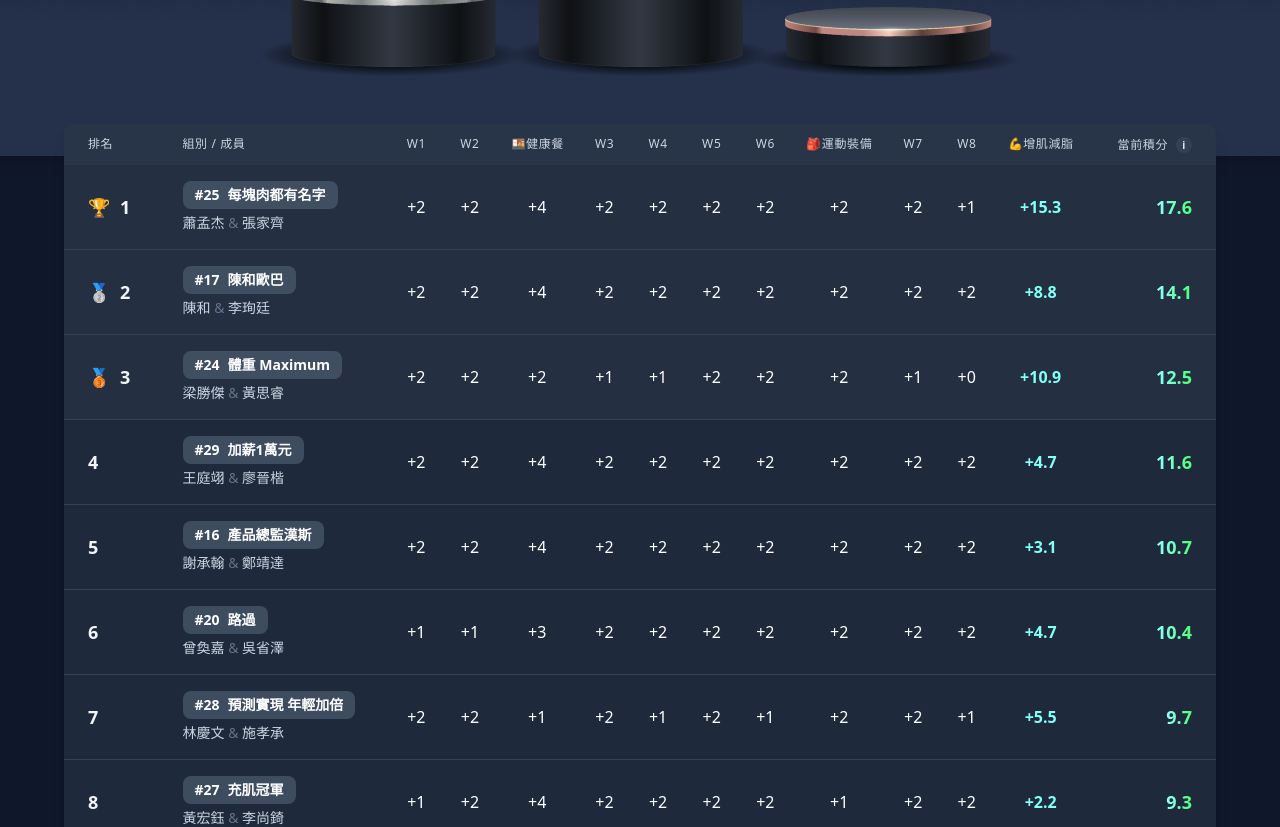
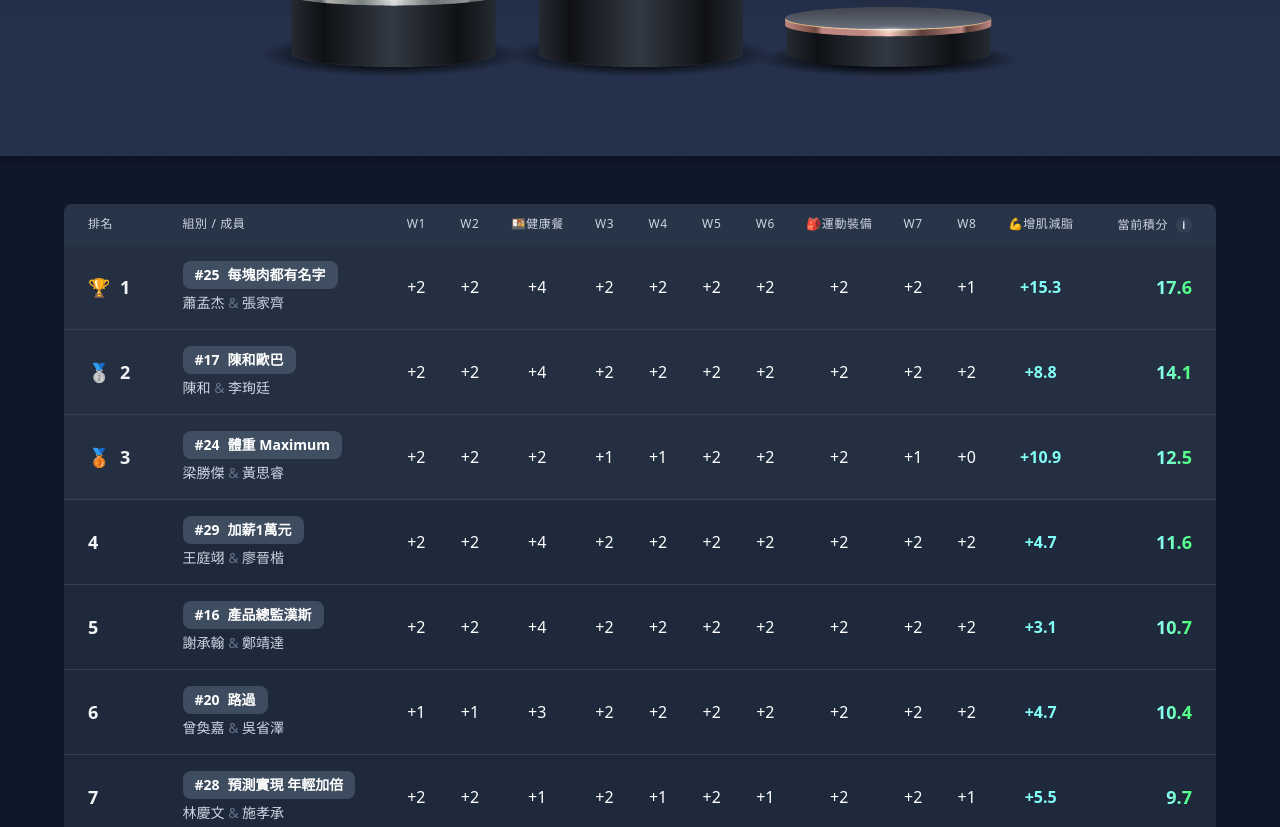
Before and after one commit to LouieWeng/cmoney-fitness-challenge, a React (Vite) app: page /#/ranking in a window 1280 px wide. Shown: the part 780-1607 px from the top of the page. Built offline with nearby package versions, Linux system fonts and the light colour scheme.

Commit message:
Update RankingPage.tsx

```diff
--- a/pages/RankingPage.tsx
+++ b/pages/RankingPage.tsx
@@ -174,7 +174,7 @@ const RankingPage: React.FC = () => {
       </section>
 
       {/* table 區塊 */}
-      <section className="max-w-6xl mx-auto relative z-10 -mt-32 transform -translate-y-20">
+      <section className="max-w-6xl mx-auto relative z-10 -mt-32 transform -translate-y-200">
         <div className="bg-slate-800 shadow-lg rounded-lg overflow-hidden">
           <div className="overflow-x-auto">
             <table className="min-w-full">
```
